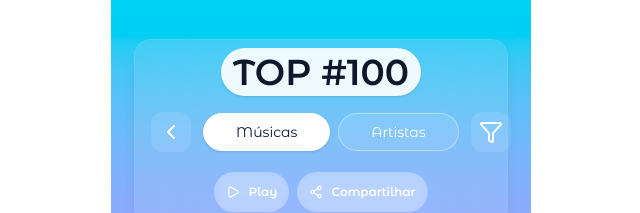
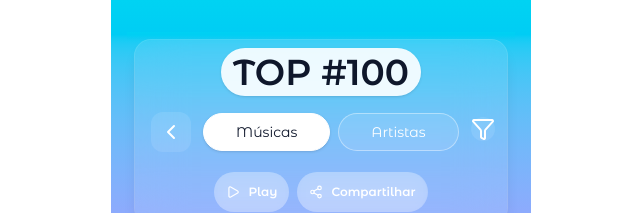
Before and after one commit to g-birocci/react_app_music, a Next.js app in the folder my-next-project/: page /top100 in a window 1280 px wide. Shown: the top 213 px of the page, without its empty margins (319-959 px from the left). Built offline with nearby package versions, Linux system fonts and the light colour scheme; no server answers.

Commit message:
Update top100.js

```diff
--- a/my-next-project/src/pages/top100.js
+++ b/my-next-project/src/pages/top100.js
@@ -121,7 +121,7 @@ export default function Top100Page() {
 
                 <div className="relative">
                   <button
-                    className="p-2 rounded-xl bg-white/10 hover:bg-white/20 cursor-pointer"
+                    className="p-0 rounded-xl bg-white/10 hover:bg-white/20 cursor-pointer"
                     onClick={() => setShowMenu(prev => !prev)}
                     aria-label="Filtros"
                   >
```
